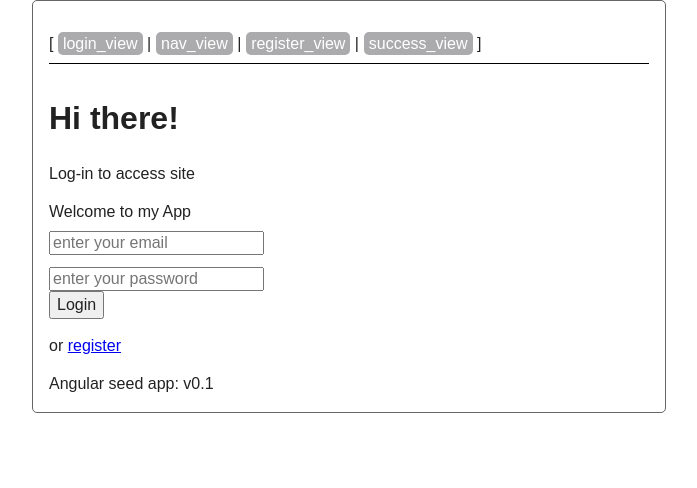
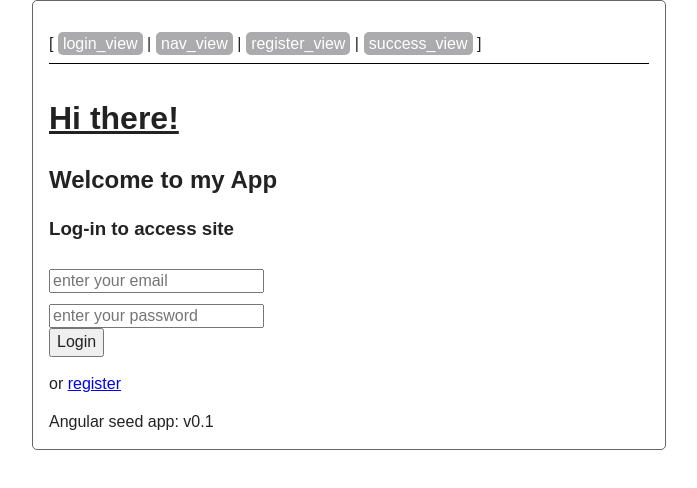
Before and after one commit to stefan22/angular-seed-registration, a plain HTML site: page index.html at #/login in a window 1280 px wide. Shown: the whole page, without its empty margins (291-988 px from the left). Drawn offline with nearby package versions, Linux system fonts and the light colour scheme.

Commit message:
views css

```diff
--- a/css/style.css
+++ b/css/style.css
@@ -18,3 +18,11 @@ fieldset {
 input[type="email"] {
 	margin-bottom: .7em;
 }
+
+h1 {
+	text-decoration: underline;
+}
+
+h2 {
+	margin-top:0;
+}
--- a/views/login/login.html
+++ b/views/login/login.html
@@ -3,8 +3,9 @@
 
 		<div class="textintro">
 			<h1>Hi there!</h1>
-			<p>Log-in to access site</p>
-			{{message}}
+			<h2>{{message}}</h2>
+			<h3>Log-in to access site</h3>
+
 		</div>
 
 		<fieldset>
```
Also changed, not shown: views/register/register.html (+3 -2 lines), views/success/success.html (+1 -1 lines).
